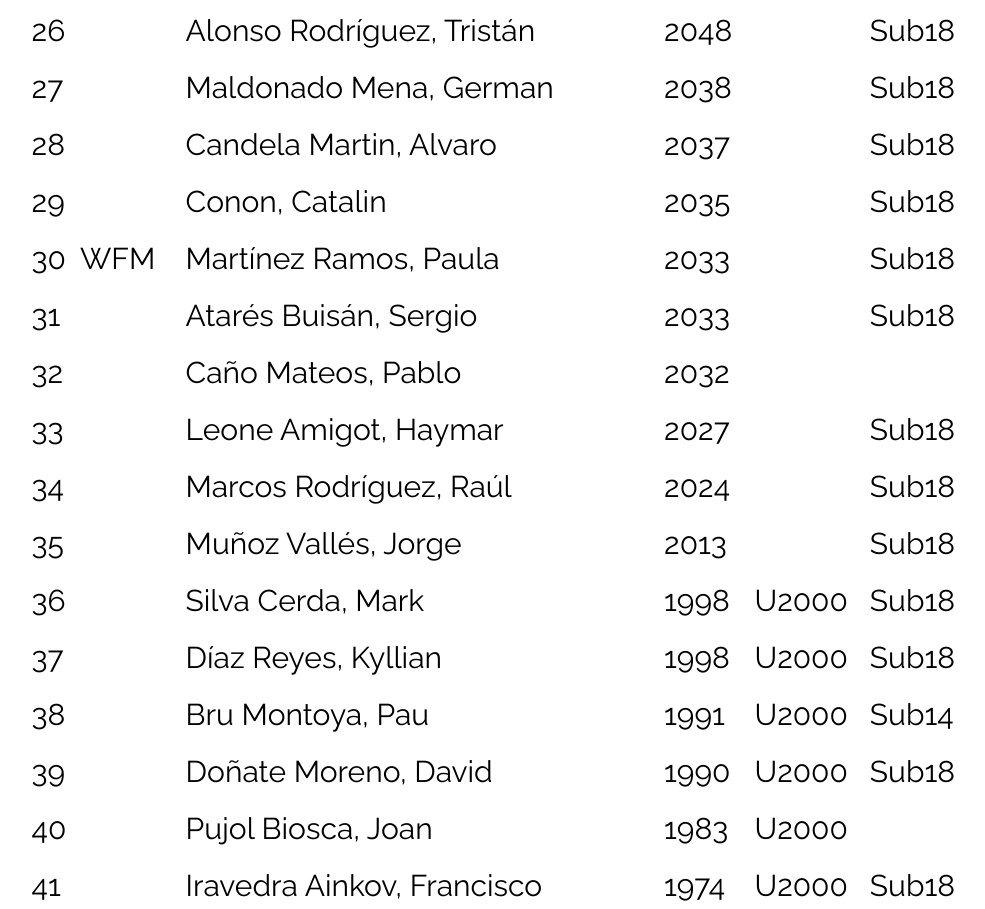
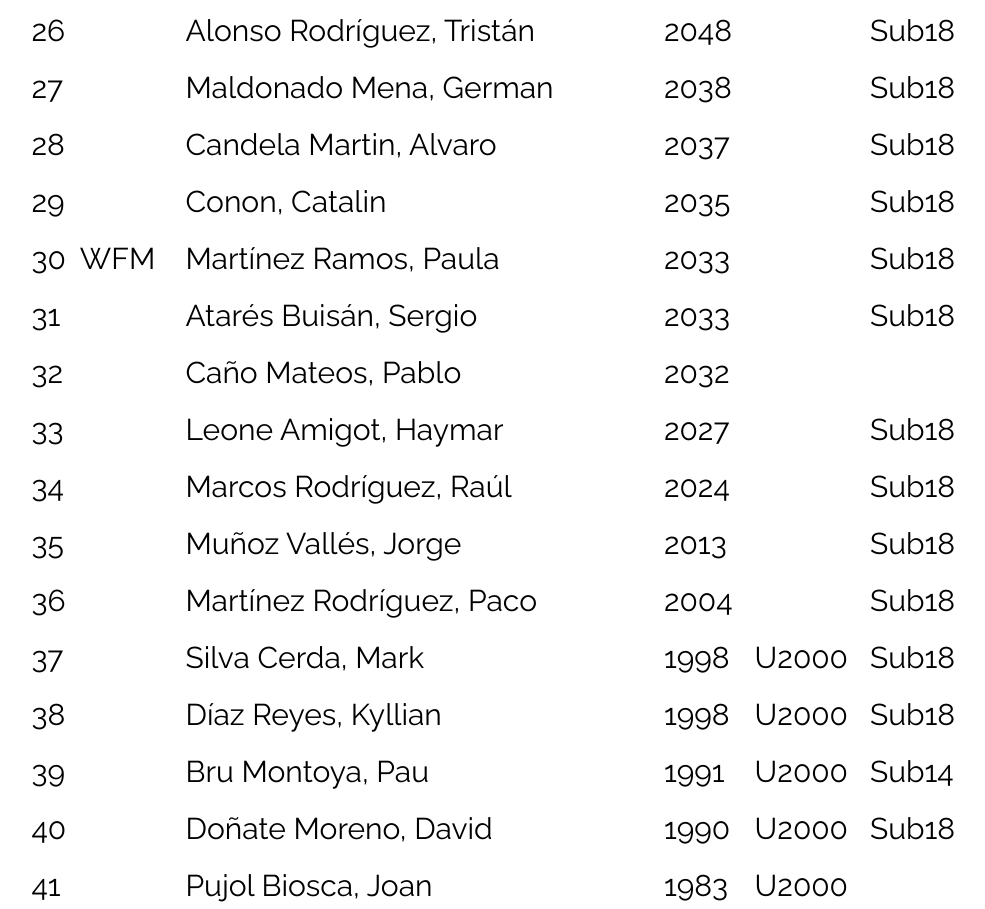
Before and after one commit to Rexher74/rexhercup, a plain HTML site: page index.html in a window 1280 px wide. Shown: the part 1891-2800 px from the top of the page, without its empty margins (114-1099 px from the left). Drawn offline with Linux system fonts and the light colour scheme.

Commit message:
Add files via upload

```diff
--- a/index.html
+++ b/index.html
@@ -319,6 +319,7 @@
                 <img class="img_logo" src="logo_ateneu.png" onclick="window.open('http://ateneucolon.org/')">
                 <img class="img_logo" src="logo_escacimat.png" onclick="window.open('https://tiendaajedrezescacimat.es/es/')">
                 <img class="img_logo" src="logo_ajedrez21.jpeg" onclick="window.open('https://www.ajedrez21.com/es/')">
+                <img class="img_logo" src="logo_chessify.png" onclick="window.open('https://chessify.me/')">
             </div>
         </div>
         <div class="main_header">
@@ -587,6 +588,13 @@
                     </tr>
                     <tr>
                         <td></td>
+                        <td>Martínez Rodríguez, Paco</td>
+                        <td>2004</td>
+                        <td></td>
+                        <td>Sub18</td>
+                    </tr>
+                    <tr>
+                        <td></td>
                         <td>Silva Cerda, Mark</td>
                         <td>1998</td>
                         <td>U2000</td>
```
